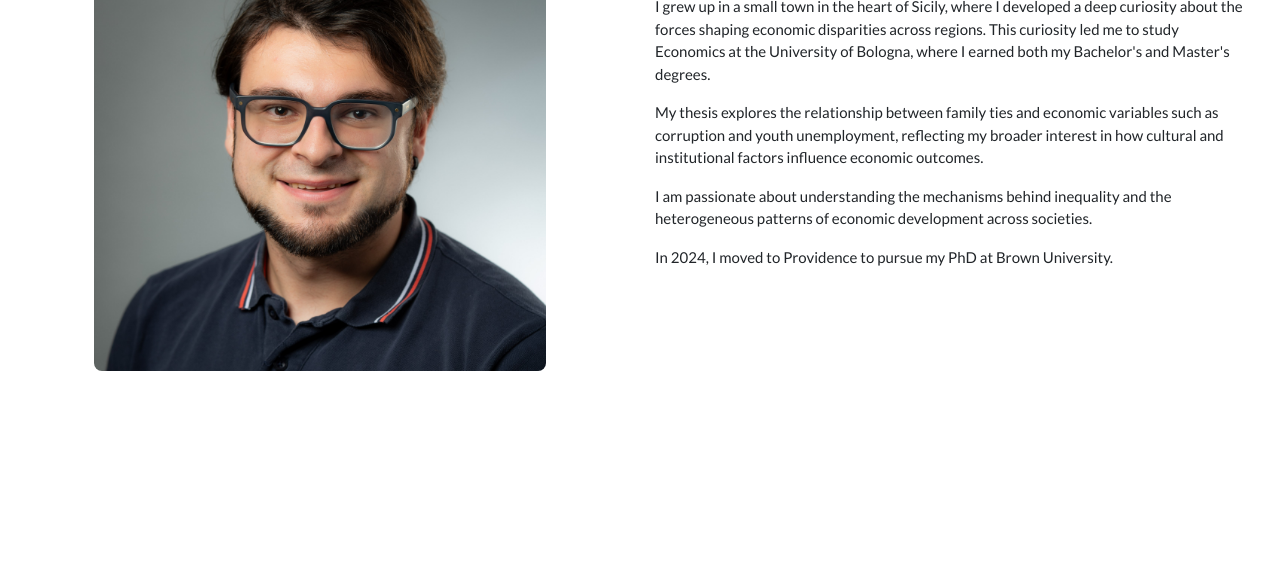
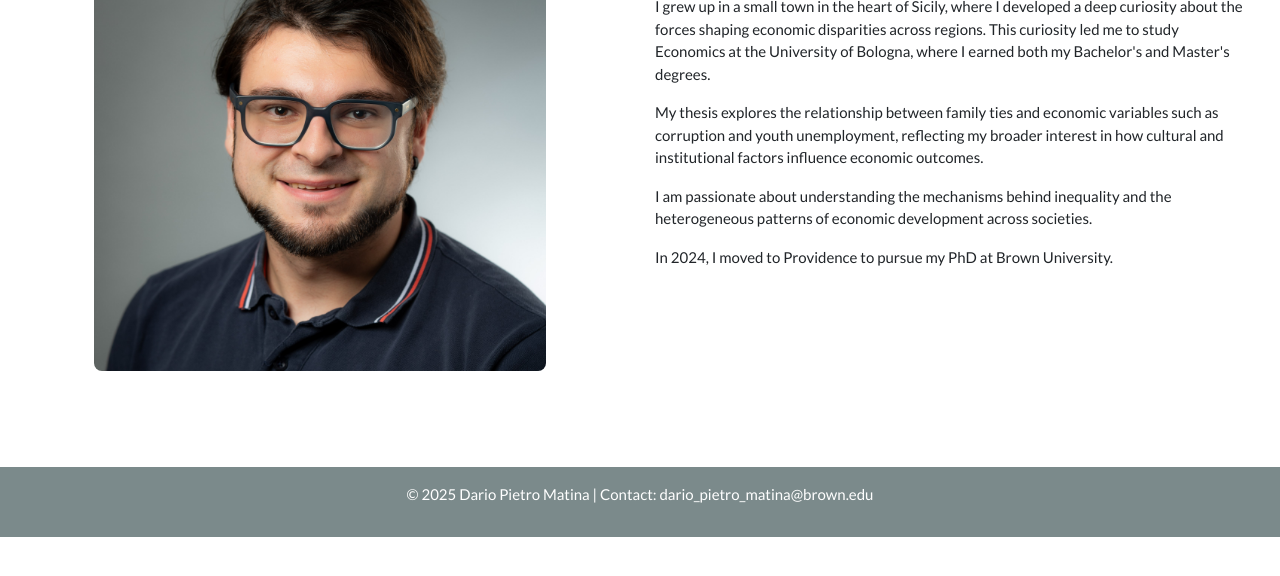
Before and after one commit to dmatina/dmatina.github.io, a plain HTML site: page about.html in a window 1280 px wide. Shown: the part 198-774 px from the top of the page. Drawn offline with nearby package versions, Linux system fonts and the light colour scheme.

Commit message:
Footer added

```diff
--- a/about.html
+++ b/about.html
@@ -69,6 +69,9 @@
   </div>
 
 </div>
-
+<!-- Footer -->
+<footer class="bg-dark text-white text-center py-3 mt-5">
+  <p>&copy; 2025 Dario Pietro Matina | Contact: dario_pietro_matina@brown.edu</p>
+</footer>
 </body>
 </html>
```
Also changed, not shown: index.html (+7 -0 lines), research.html (+10 -1 lines), logo.png.
